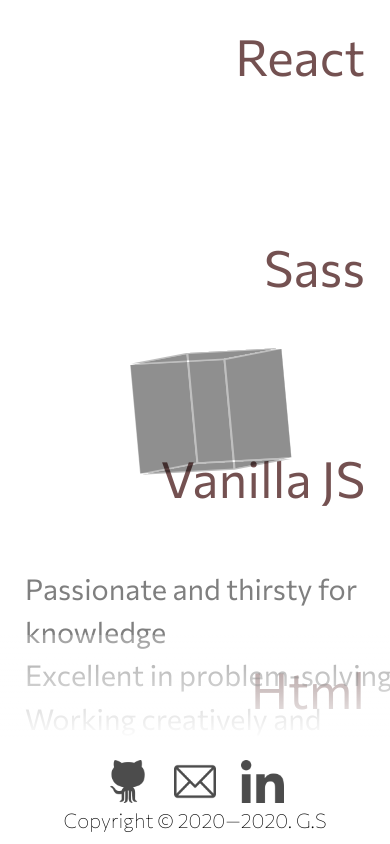
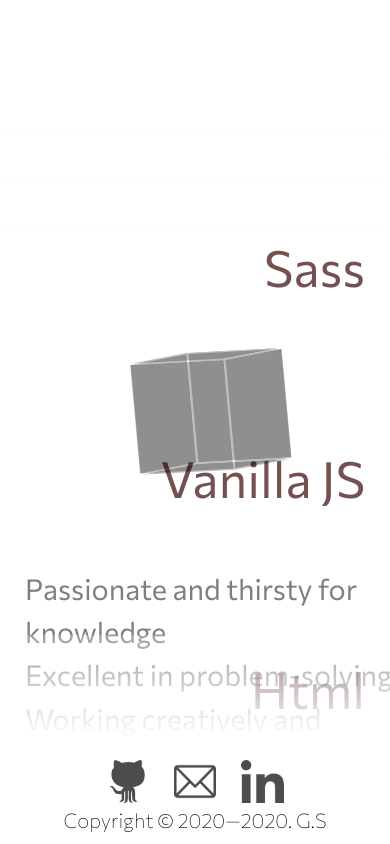
Before and after one commit to aktoriukas/intro, a React (Create React App) app: page / in a window 390 px wide. Shown: the top 844 px of the page. Built offline with nearby package versions, Linux system fonts and the light colour scheme.

Commit message:
mobile version slider

```diff
--- a/src/index.css
+++ b/src/index.css
@@ -135,6 +135,13 @@
   height: 100%;
   position: relative;
   overflow: hidden; }
+  .App:before {
+    content: '';
+    position: absolute;
+    width: 100%;
+    height: 100%;
+    background: #ffff;
+    z-index: -2; }
   .App .main {
     margin: 1rem;
     height: 100%; }
@@ -382,6 +389,15 @@
           padding: 5rem 0 .5rem;
           background: linear-gradient(to top, #ffffff 50%, #ffffff41 100%);
           z-index: 10; }
+          .App .center .center-container .footer:before {
+            content: '';
+            position: fixed;
+            width: 100%;
+            top: 0;
+            background: linear-gradient(to bottom, #ffffff 50%, #ffffff41 100%);
+            height: 10rem; }
+      .App:before {
+        position: fixed; }
       .App .left .skill {
         text-align: right; }
         .App .left .skill .level-container {
--- a/src/index.scss
+++ b/src/index.scss
@@ -34,6 +34,14 @@
     height: 100%;
     position: relative;
     overflow: hidden;
+    &:before {
+        content: '';
+        position: absolute;
+        width: 100%;
+        height: 100%;
+        background: $white;
+        z-index: -2;
+    }
     .main {
         margin: 1rem;
         height: 100%;
@@ -293,10 +301,21 @@
                     left: 0;
                     right: 0;
                     padding:5rem 0 .5rem;
-                    background: linear-gradient(to top, #ffffff 50%, #ffffff41 100%);
+                    background: linear-gradient(to top, $linear-gradient);
                     z-index: 10;
+                    &:before {
+                        content: '';
+                        position: fixed;
+                        width: 100%;
+                        top:0;
+                        background: linear-gradient(to bottom, $linear-gradient);
+                        height: 10rem;
+                    }
                 }
             }
+        }
+        &:before {
+            position: fixed;
         }
         .left {
             .skill{
--- a/src/sass/variables.scss
+++ b/src/sass/variables.scss
@@ -8,6 +8,8 @@
 
 $cube-colour:            rgba(0, 0, 0, 0.5);
 $cube-colour-clear:      rgba(0, 0, 0, 0.2);
+
+$linear-gradient:  #ffffff 50%, #ffffff41 100%;
 
 
 //WEIGHT ===============
```
Also changed, not shown: 1 other file (tests, documents, lock files or other folders).
